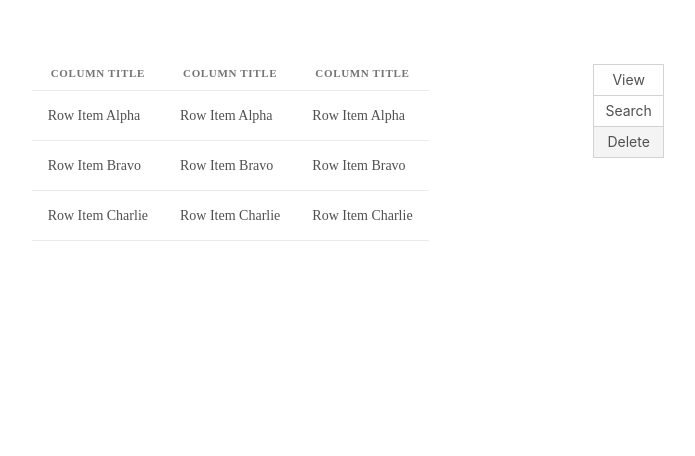
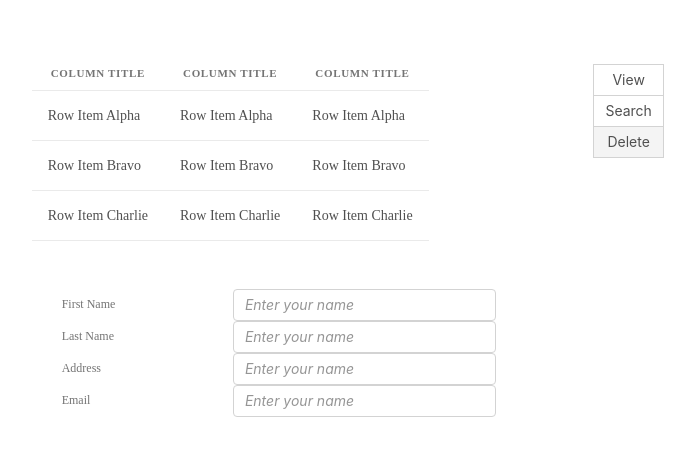
Before and after one commit to Andres6936/N3-ContactList-Django, a Django app: page / in a window 1280 px wide. Shown: the top 456 px of the page, without its empty margins (202-897 px from the left). Run offline with Django 3.2, Linux system fonts and the light colour scheme; some libraries are stand-ins or nearby versions.

Commit message:
Added Label and Text

```diff
--- a/templates/base.html
+++ b/templates/base.html
@@ -11,6 +11,8 @@
     <link rel="stylesheet" type="text/css" href="{% static 'spectrum-css/label/index-vars.css' %}">
     <link rel="stylesheet" type="text/css" href="{% static 'spectrum-css/table/index-vars.css' %}">
     <link rel="stylesheet" type="text/css" href="{% static 'spectrum-css/button/index-vars.css' %}">
+    <link rel="stylesheet" type="text/css" href="{% static 'spectrum-css/textfield/index-vars.css' %}">
+    <link rel="stylesheet" type="text/css" href="{% static 'spectrum-css/fieldlabel/index-vars.css' %}">
     <link rel="stylesheet" type="text/css" href="{% static 'spectrum-css/actiongroup/index-vars.css' %}">
 
     <link rel="stylesheet" type="text/css" href="{% static 'bootstrap/bootstrap-grid.css' %}">
@@ -68,12 +70,38 @@
         </div>
     </section>
 
-    <section class="row row-cols-2">
-        <div class="col">
+    <section class="row row-cols-2 pt-5">
+        <div class="col col-8">
+            <div class="col-12">
+                <label for="lifestory" class="col-4 spectrum-FieldLabel spectrum-FieldLabel--left">First Name</label>
+                <div class="col-7 spectrum-Textfield">
+                  <input type="text" placeholder="Enter your name" name="field" value="" class="spectrum-Textfield-input">
+                </div>
+            </div>
 
+            <div class="col-12">
+                <label for="lifestory" class="col-4 spectrum-FieldLabel spectrum-FieldLabel--left">Last Name</label>
+                <div class="col-7 spectrum-Textfield">
+                  <input type="text" placeholder="Enter your name" name="field" value="" class="spectrum-Textfield-input">
+                </div>
+            </div>
+
+            <div class="col-12">
+                <label for="lifestory" class="col-4 spectrum-FieldLabel spectrum-FieldLabel--left">Address</label>
+                <div class="col-7 spectrum-Textfield">
+                  <input type="text" placeholder="Enter your name" name="field" value="" class="spectrum-Textfield-input">
+                </div>
+            </div>
+
+            <div class="col-12">
+                <label for="lifestory" class="col-4 spectrum-FieldLabel spectrum-FieldLabel--left">Email</label>
+                <div class="col-7 spectrum-Textfield">
+                  <input type="text" placeholder="Enter your name" name="field" value="" class="spectrum-Textfield-input">
+                </div>
+            </div>
         </div>
 
-        <div class="col">
+        <div class="col col-4">
 
         </div>
     </section>
```
